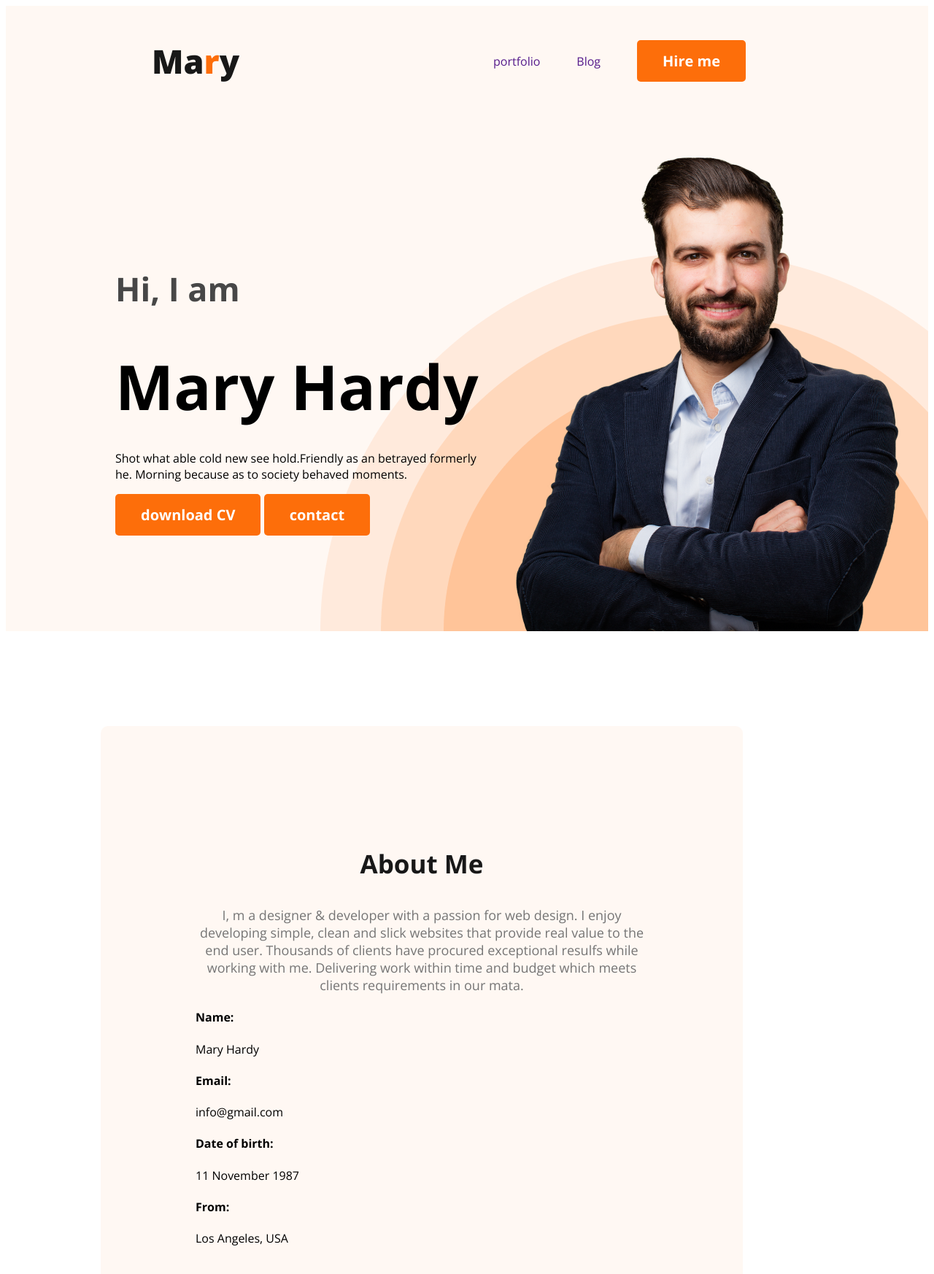
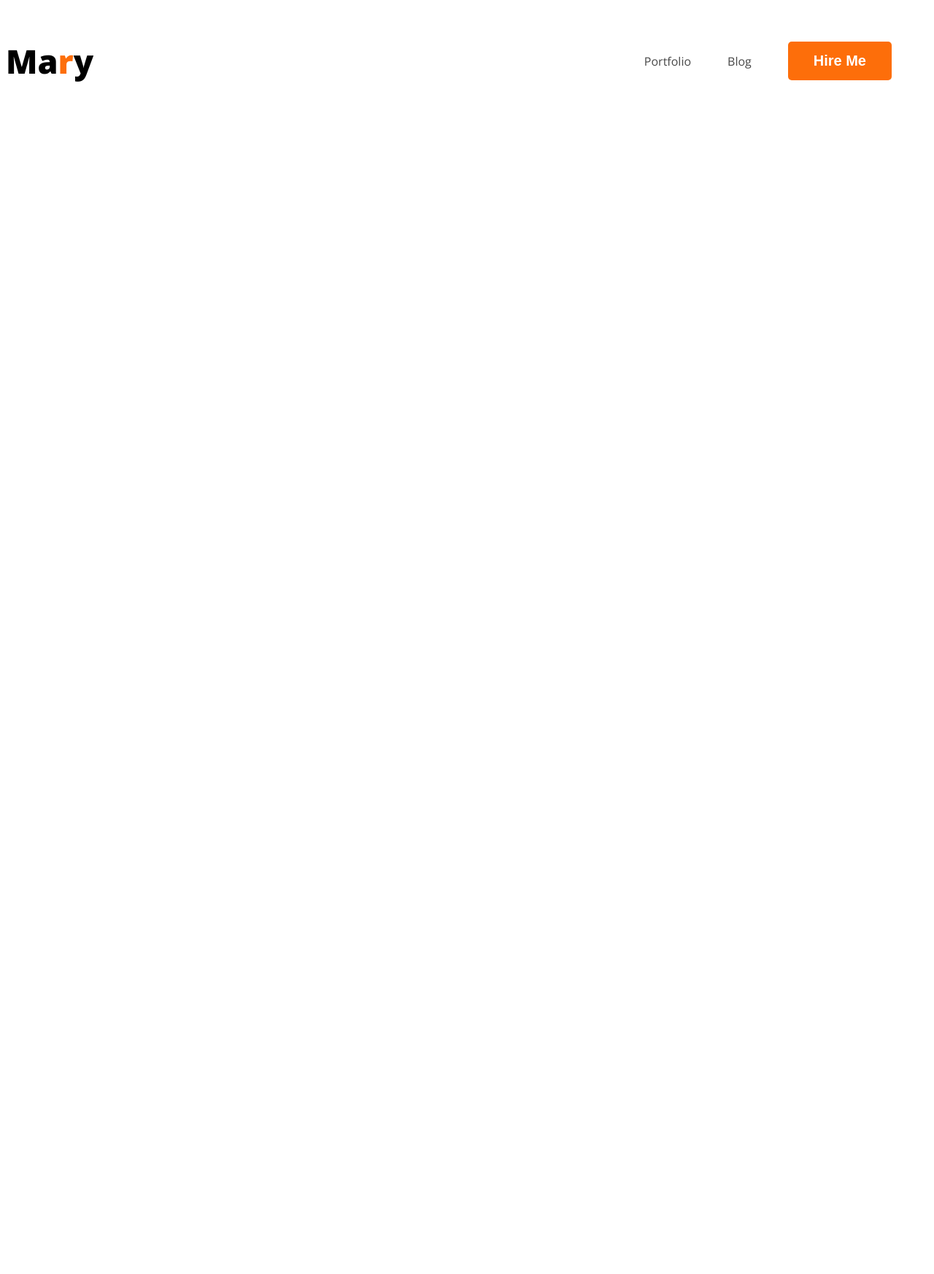
Before and after one commit to pather22996/web-developer-portfolio, a plain HTML site: page index.html in a window 1280 px wide. Shown: the whole page at 73% size. After the commit the page ends 800 px from the top, so only its background shows below. Drawn offline with nearby package versions, Linux system fonts and the light colour scheme.

Commit message:
added nav

```diff
--- a/index.html
+++ b/index.html
@@ -3,58 +3,26 @@
 <head>
     <meta charset="UTF-8">
     <meta name="viewport" content="width=device-width, initial-scale=1.0">
-    <title>Web Depeloper Portfolio</title>
-
+    <title>web Developer Portfolio</title>
     <link rel="preconnect" href="https://fonts.googleapis.com">
     <link rel="preconnect" href="https://fonts.gstatic.com" crossorigin>
     <link href="https://fonts.googleapis.com/css2?family=Open+Sans:ital,wght@0,300..800;1,300..800&display=swap" rel="stylesheet">
+
     <link rel="stylesheet" href="styles/portfolio.css">
 </head>
 <body>
-    <header class="header">
+    <header>
 <nav>
     <h3 class="nav-title">Ma<span class="text-primary">r</span>y</h3>
     <ul>
-                <li><a href="">portfolio</a></li>
+       <li><a href="">Portfolio</a></li>
        <li><a href="">Blog</a></li>
-                <li><button class="btn-primary">Hire me</button></li>
+       <li><button class="btn-primary" >Hire Me</button></li>
     </ul>
 </nav>
-         <div class="banner">
-           <div class="banner-content">
-            <h3 class="banner-greeting">Hi, I  am</h3>
-            <h1 class="banner-title">Mary Hardy</h1>
-            <p class="banner-description">Shot what able cold new see hold.Friendly as an betrayed formerly he. Morning because as to society behaved moments.</p>
-            <button class="btn-primary">download CV</button>
-            <button class="btn-primary">contact</button>
-        </div>
-        <img class=" profile-pic"src="images/hardy.png" alt="">
-         </div>
     </header>
     <main>
-<section class="about">
-<h3 class="section-title">About Me</h3>
-<p class="section-description">I, m a designer & developer with a passion for web design. I enjoy developing simple, clean and slick websites that provide real value to the end user. Thousands of clients have procured exceptional resulfs while working with me. Delivering work within time and budget which meets clients requirements in our mata.</p>
-<div class="about-info-container">
-<!-- .about-info*4>h4.info-title+p.info-description -->
-<div class="about-info">
-    <h4 class="info-title">Name:</h4>
-    <p class="info-description">Mary Hardy </p>
-</div>
-<div class="about-info">
-    <h4 class="info-title">Email:</h4>
-    <p class="info-description">info@gmail.com</p>
-</div>
-<div class="about-info">
-    <h4 class="info-title">Date of birth:</h4>
-    <p class="info-description">11 November 1987</p>
-</div>
-<div class="about-info">
-    <h4 class="info-title">From:</h4>
-    <p class="info-description">   Los Angeles, USA</p>
-</div>
-</div>
-</section>
+
     </main>
     <footer>
 
--- a/styles/portfolio.css
+++ b/styles/portfolio.css
@@ -1,104 +1,41 @@
 /*common shared styles*/
 body{
-    font-family: "Lato", sans-serif;
-    font-family: "Open Sans", sans-serif;
+    font-family: 'lato',sans-serif;
+    font-family: 'open sans',sans-serif ;
 }
 .text-primary{
     color: #FD6E0A;
 }
-.section-title{
-    color: #181818;
-    text-align: center;
-    font-size: 35px;
-    font-weight: 700px;
-}
-.section-description{
-    color: #757575;
-    text-align: center;
-    font-size:18px ;
-}
+
 .btn-primary{
     border-radius: 5px;
     background: #FD6E0A;
     border: 0;
-    color:White;
-    font-family: "Open Sans";
+    color: white;
     font-size: 20px;
     font-weight: 700;
     padding: 15px 35px;
 }
-/*nav related styles*/
-nav {
+/* nav related styles*/
+nav{
     display: flex;
     justify-content: space-between;
     align-items: center;
-    margin:0 200px ;
 }
 .nav-title{
-    color: var(--Dark-01, #181818);
+    color: black;
     font-size: 45px;
     font-weight: 800;
 }
 nav > ul{
-    display: flex;
-    align-items: center;
+display: flex;
+align-items: center;
 }
-
 nav li{
     list-style: none;
     margin-right: 50px;
 }
 nav a{
     text-decoration: none;
-    color: Dark-02, #474747);
+    color: #474747;
 }
-/*header related styles */
-.header{
-    background-color: #FFF8F3;
-    background-image: url('/images/header_bg.png');
-    background-repeat: no-repeat;
-    background-position: bottom right;
-}
-.banner{
-    padding: 30px 30px 0px 150px ;
-    display: flex;
-    align-items: center;
-    justify-content: space-between;
-}
-.banner.profile-pic{
-width: 500px;
-}
-.banner-greeting{
-    font-size: 45px;
-    color: #474747;
-    margin-bottom: opx;
-}
-.banner-title{
-    font-size: 85px;
-    font-weight:700px;
-    margin-top: 5px;
-    margin-bottom:20px;
-}
-.banner-description{
-    margin-top: 30px;
-}
-.banner-content{
-    max-width: 500px;
-}
-
-
-
-/*main section styles*/
-main{
-    max-width: 1140px;
-}
-
-
-
-/*about section styles*/
-.about{
-    padding:130px ;
-    border-radius: 10px;
-    background-color: #FFF8F3;
-    margin: 130px ;
-}
```
Lines whose indentation alone changed are shown as unchanged.
